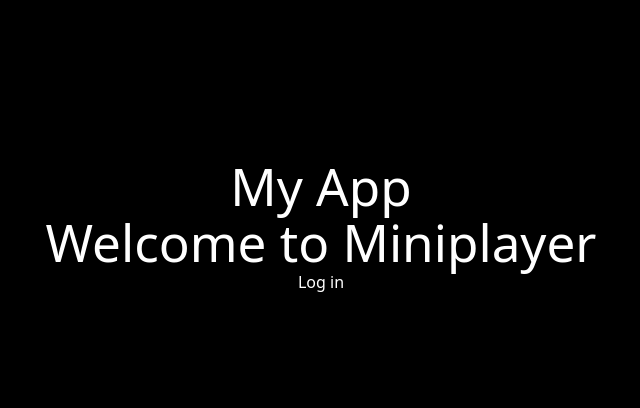
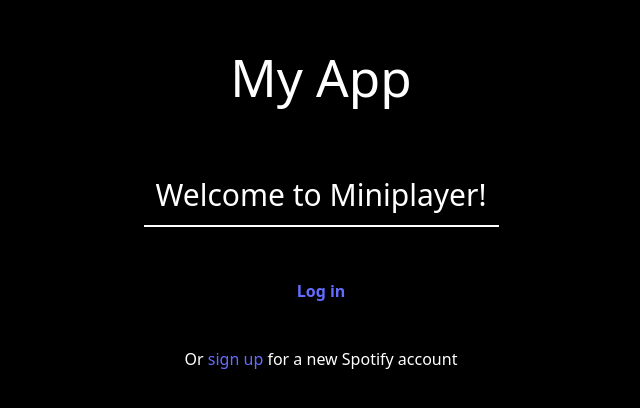
Before and after one commit to Jasmine-1007/Miniplayer, a React (Vite) app: page / in a window 1280 px wide. Shown: the part 174-582 px from the top of the page, without its empty margins (319-959 px from the left). Built offline with nearby package versions, Linux system fonts and the light colour scheme.

Commit message:
fix home page to without electron

```diff
--- a/src/pages/Home.tsx
+++ b/src/pages/Home.tsx
@@ -1,16 +1,24 @@
-import React from 'react';
-import { Link } from 'react-router-dom';
+import React, { useEffect } from 'react';
+import { useNavigate} from 'react-router-dom';
 
 
 export default function Home()  {
-  return (
-    <div>
+
+
+
+
+
+    return(
+
+    <div className='flex flex-col content-center items-center flex-wrap'>
       {/* bordered below  */}
-        <h1 className='text-white'>Welcome to Miniplayer</h1>
+        <h2 className='text-white text-3xl font-sans w-fit border-b-2 m-5 mt-15 mb-10 p-3'>Welcome to Miniplayer!</h2>
 
        {/* green button long rounded */}
-<a href="http://127.0.0.1:4000/login" className='!text-white p-3'>Log in</a>
+<a href='http://127.0.0.1:4000/login' className='text-black bg-theme w-50 h-12 rounded-2xl flex content-center items-center justify-center hover:border-black hover:border-2  font-extrabold!'>Log in</a>
 
+<p className='text-white font-sans my-8'>Or <span><a className='text-white font-sans underline hover:text-gray-300!' href='https://www.spotify.com/ca-en/signup'>sign up</a></span> for a new Spotify account</p>
     </div>
-  )
+    )
+
 }
```
